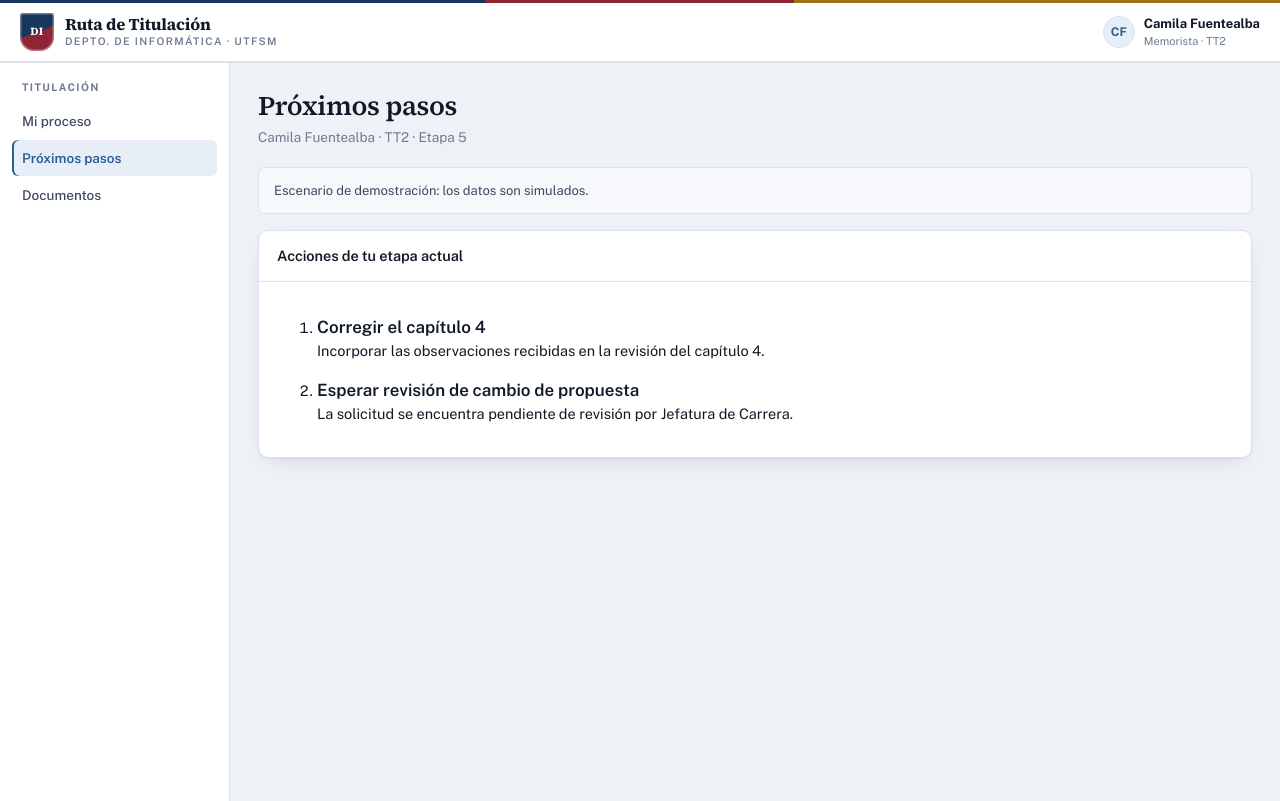
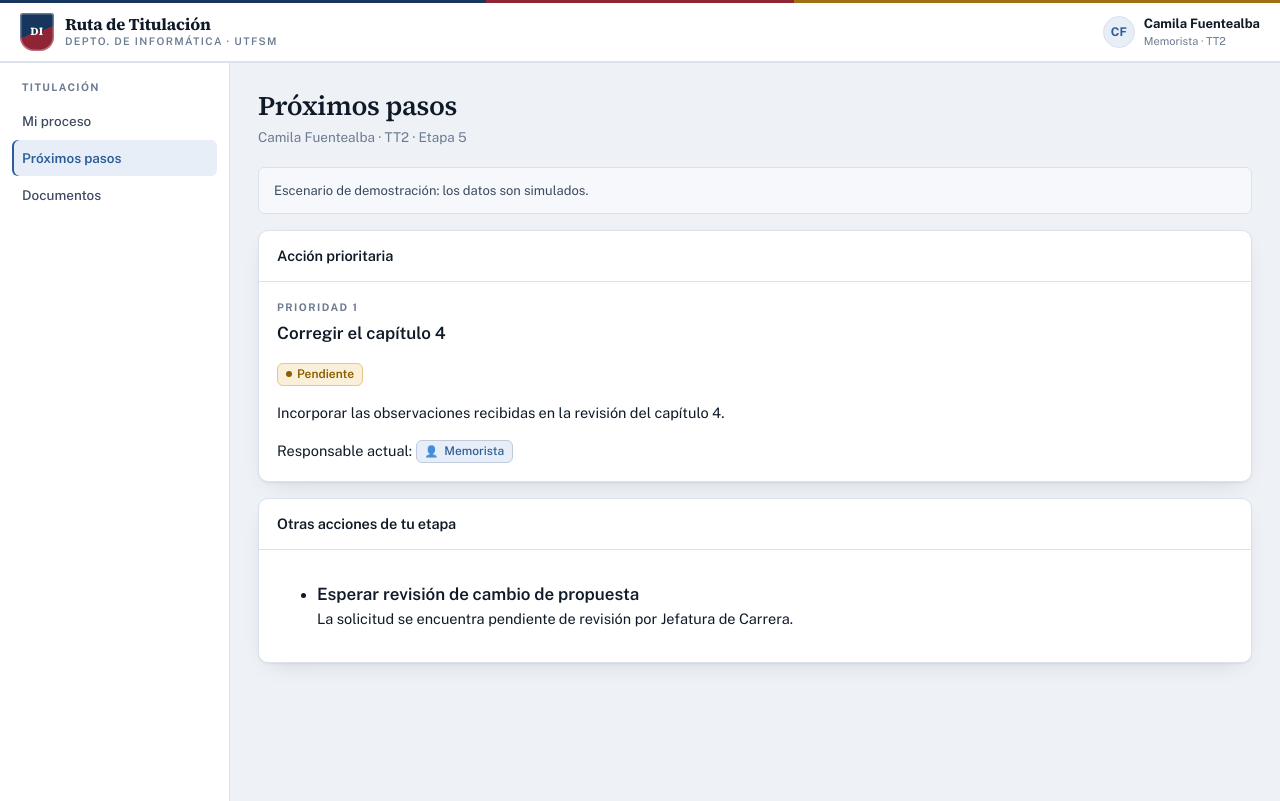
Before and after one commit to friquelmel9/INF322-Proyecto, a React (Vite) app: page /pendientes in a window 1280 px wide. Built offline with nearby package versions, Linux system fonts and the light colour scheme.

Commit message:
feat: destacar la acción prioritaria

```diff
--- /dev/null
+++ b/src/components/pendientes/NextActionCard.jsx
@@ -0,0 +1,30 @@
+import StatusBadge from "../shared/StatusBadge.jsx";
+import ResponsibleBadge from "../shared/ResponsibleBadge.jsx";
+
+export default function NextActionCard({ accion }) {
+  return (
+    <section className="card">
+      <div className="card-h">
+        <h2>Acción prioritaria</h2>
+      </div>
+
+      <div className="card-b stack">
+        <div>
+          <p className="eyebrow">Prioridad {accion.prioridad}</p>
+          <h3>{accion.titulo}</h3>
+        </div>
+
+        <div>
+          <StatusBadge tipo="accion" valor={accion.estado} />
+        </div>
+
+        <p>{accion.descripcion}</p>
+
+        <p>
+          Responsable actual:{" "}
+          <ResponsibleBadge responsableId={accion.responsableActualId} />
+        </p>
+      </div>
+    </section>
+  );
+}
--- a/src/pages/PendientesPage.jsx
+++ b/src/pages/PendientesPage.jsx
@@ -1,10 +1,14 @@
 import { memorista } from "../data/memorista.js";
 import { acciones } from "../data/acciones.js";
+import NextActionCard from "../components/pendientes/NextActionCard.jsx";
 
 export default function PendientesPage() {
   const accionesEtapa = acciones
     .filter((accion) => accion.etapaId === memorista.etapaActualId)
     .sort((a, b) => a.prioridad - b.prioridad);
+
+  const accionPrioritaria = accionesEtapa[0];
+  const otrasAcciones = accionesEtapa.slice(1);
 
   return (
     <>
@@ -23,22 +27,32 @@ export default function PendientesPage() {
           Escenario de demostración: los datos son simulados.
         </p>
 
+        {accionPrioritaria ? (
+          <NextActionCard accion={accionPrioritaria} />
+        ) : (
+          <p className="note">
+            No hay acciones registradas para tu etapa actual.
+          </p>
+        )}
+
+        {otrasAcciones.length > 0 && (
           <section className="card">
             <div className="card-h">
-            <h2>Acciones de tu etapa actual</h2>
+              <h2>Otras acciones de tu etapa</h2>
             </div>
 
             <div className="card-b">
-            <ol className="stack">
-              {accionesEtapa.map((accion) => (
+              <ul className="stack">
+                {otrasAcciones.map((accion) => (
                   <li key={accion.id}>
                     <h3>{accion.titulo}</h3>
                     <p>{accion.descripcion}</p>
                   </li>
                 ))}
-            </ol>
+              </ul>
             </div>
           </section>
+        )}
       </div>
     </>
   );
```
Lines whose indentation alone changed are shown as unchanged.
